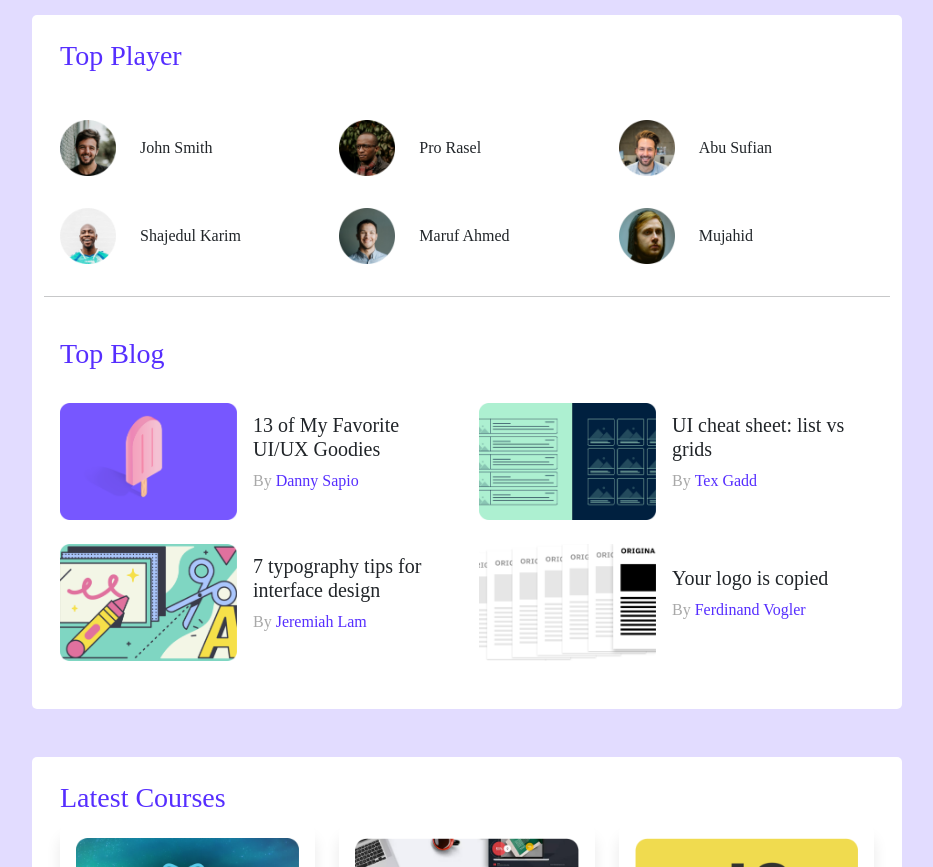
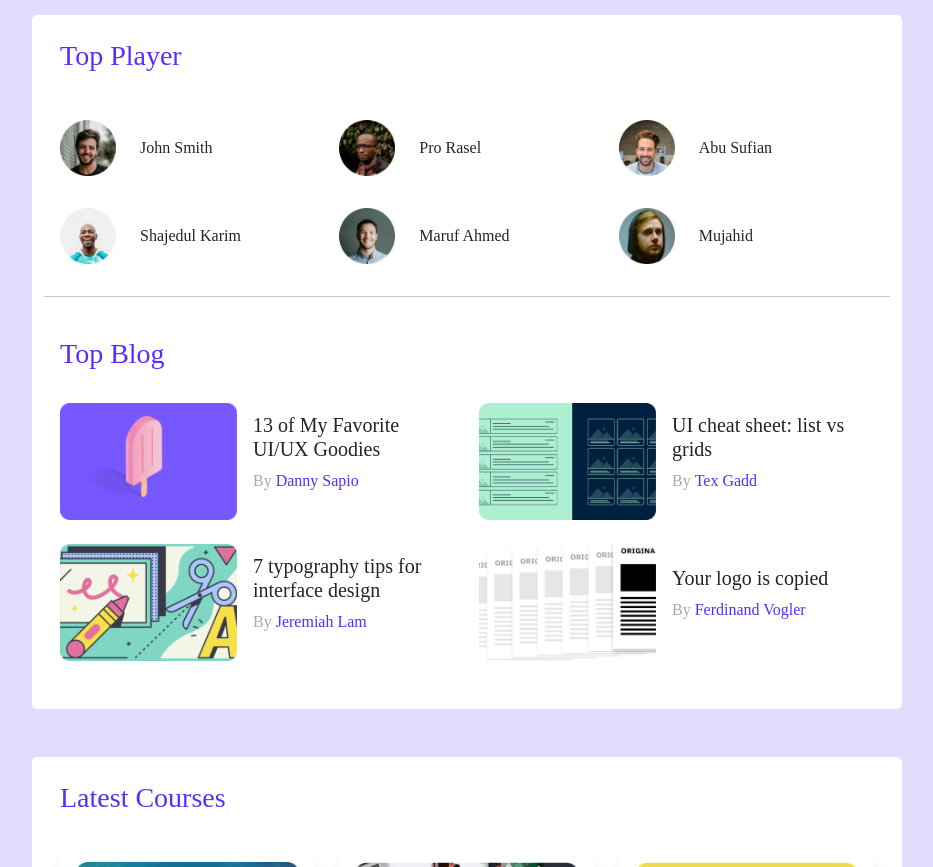
Before and after one commit to raitulsams/leader-board-website, a plain HTML site: page index.html in a window 1280 px wide. Shown: the part 85-952 px from the top of the page, without its empty margins (173-1106 px from the left). Drawn offline with nearby package versions, Linux system fonts and the light colour scheme.

Commit message:
course-section-alignment

```diff
--- a/index.html
+++ b/index.html
@@ -134,7 +134,7 @@
     <!-- Latest_course_section -->
     <section class="latest-courses main-bg-color mx-auto mt-5">
         <div class="container-fluid mt-4 pb-4 mb-4">
-            <h3 id="text-highlight" class="pt-4 px-3">Latest Courses</h3>
+            <h3 id="text-highlight" class="pt-4 pb-4 px-3">Latest Courses</h3>
             <div class="row px-3 g-4">
                 <div class="col-xs-12 col-sm-12 col-md-6 col-lg-4 col-xl-4">
                     <div class="card">
```
